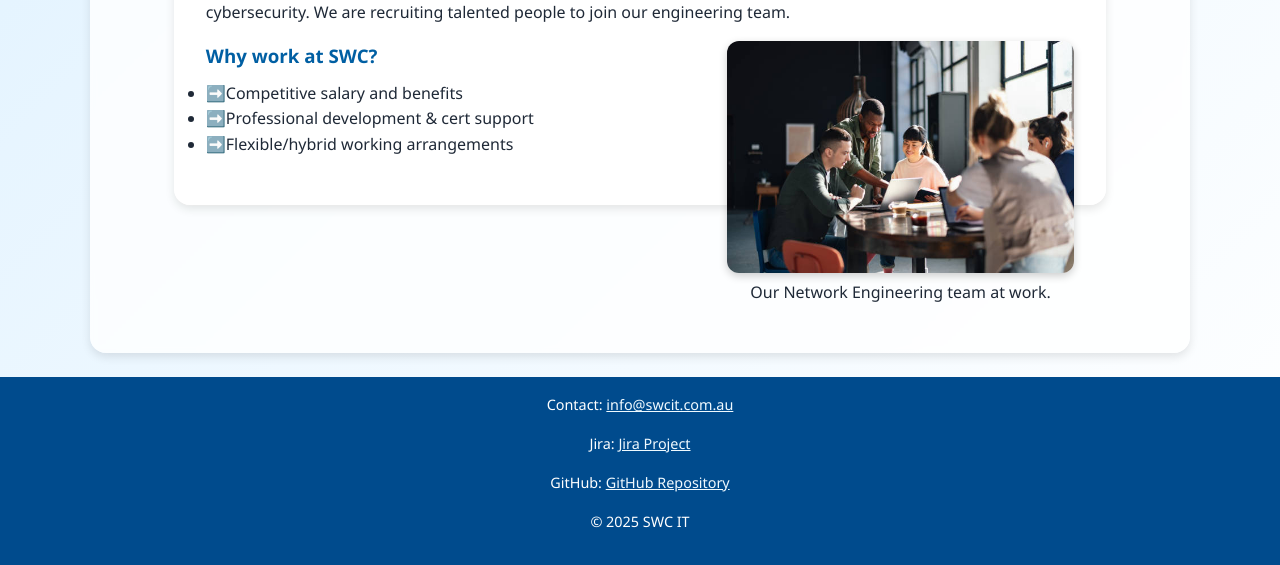
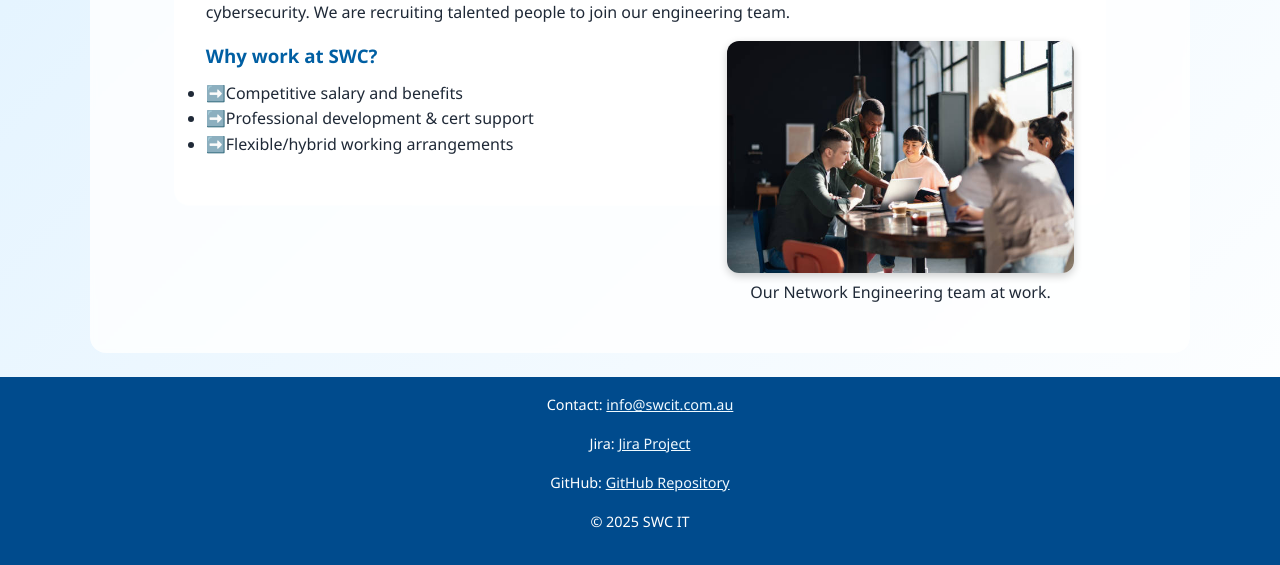
Before and after one commit to 106208088/project2, a PHP site: page /index.php in a window 1280 px wide. Shown: the part 340-905 px from the top of the page. Run offline with PHP 8.4, Linux system fonts and the light colour scheme.

Commit message:
Styles changes to index.php

```diff
--- a/styles/styles.css
+++ b/styles/styles.css
@@ -86,7 +86,6 @@ body {
   backdrop-filter: blur(3px);
   padding: 2rem;
   border-radius: 1rem;
-  box-shadow: 0 4px 10px rgba(0,0,0,0.1);
 }
 
 h1, h4 {
```
